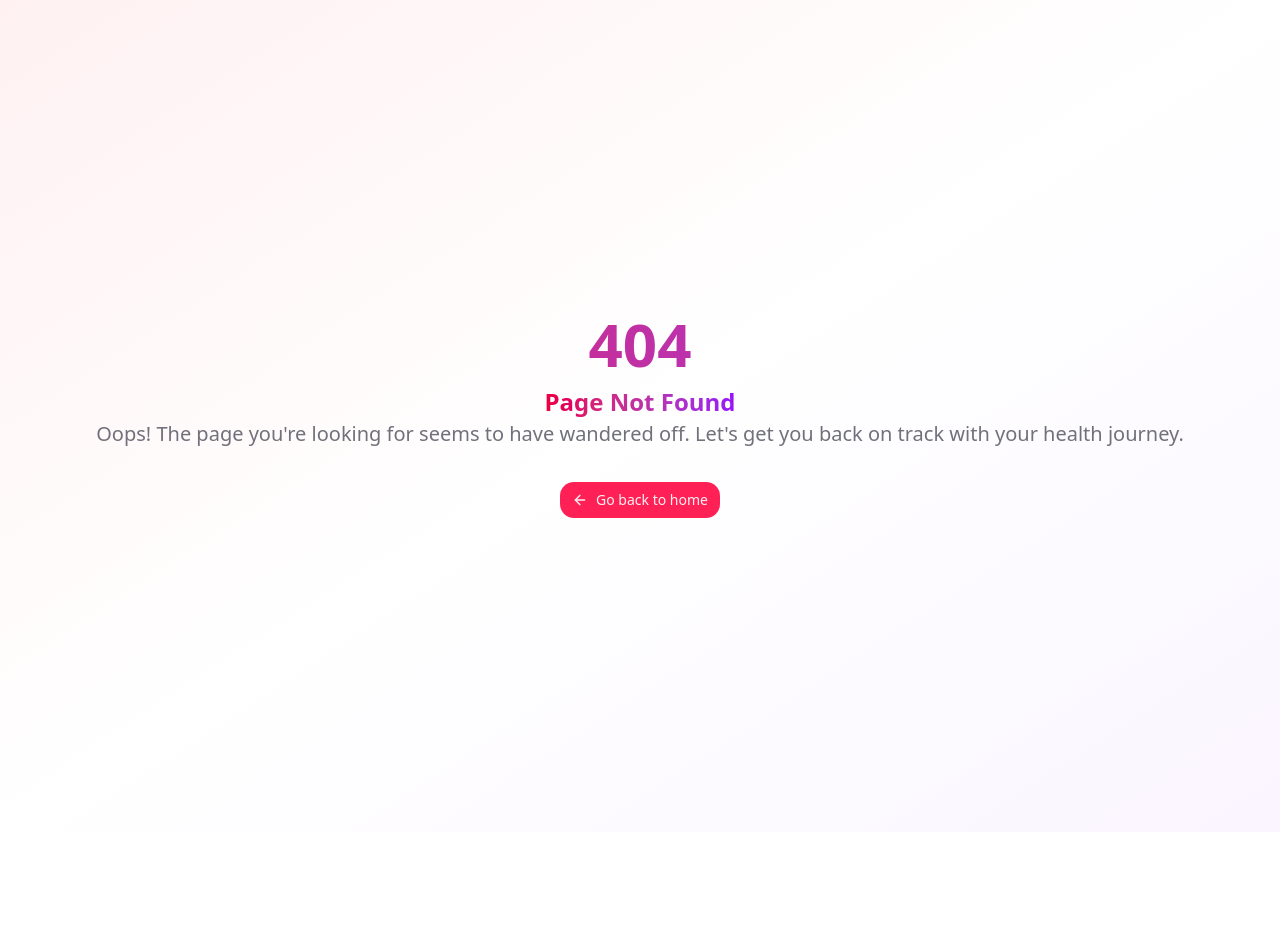
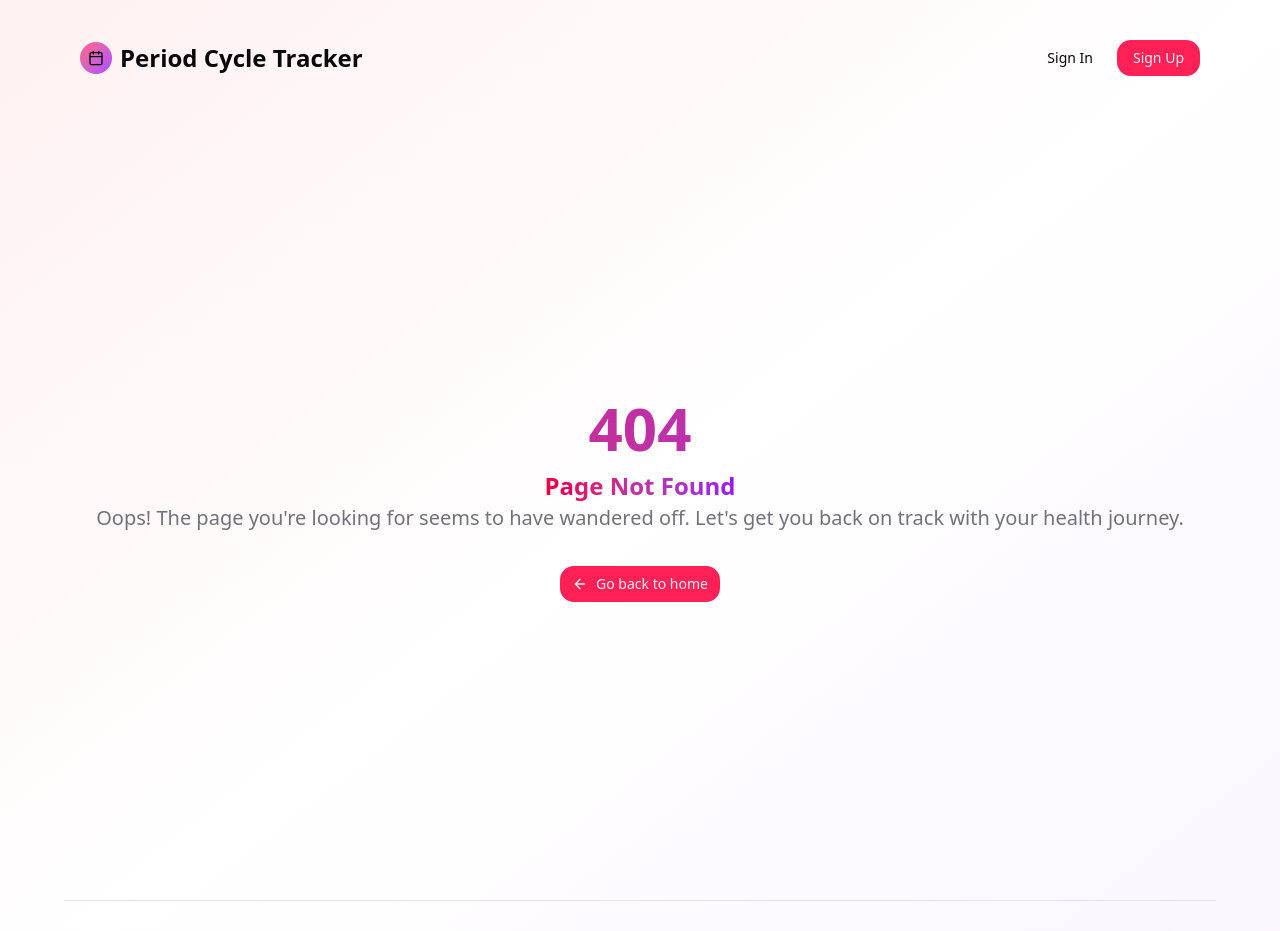
Before and after one commit to bcdipesh/period-cycle-tracker, a React (Vite) app in the folder client/: page /sign-in in a window 1280 px wide. Before the commit this address had no page. Shown: the top 931 px of the page. Before the commit the page ends 832 px from the top, so only its background shows below. Built offline with nearby package versions, Linux system fonts and the light colour scheme.

Commit message:
feat: add header and footer component into the app-layout component

```diff
--- a/client/src/layouts/app-layout.tsx
+++ b/client/src/layouts/app-layout.tsx
@@ -1,9 +1,14 @@
 import { Outlet } from 'react-router';
+
+import { Footer } from '@/components/footer';
+import { Header } from '@/components/header';
 
 export default function AppLayout() {
   return (
     <div className="min-h-screen bg-gradient-to-br from-rose-50 via-white to-purple-50 p-4 antialiased dark:from-rose-950 dark:via-gray-950 dark:to-gray-950">
+      <Header />
       <Outlet />
+      <Footer />
     </div>
   );
 }
--- a/client/src/pages/home-page.tsx
+++ b/client/src/pages/home-page.tsx
@@ -7,8 +7,6 @@ import { Card, CardContent } from '@/components/ui/card';
 export default function HomePage() {
   return (
     <>
-      {/* <Header /> */}
-
       {/* Hero Section */}
       <section className="container mx-auto max-w-6xl px-4 py-16 text-center">
         <div className="mx-auto max-w-3xl">
@@ -151,8 +149,6 @@ export default function HomePage() {
           </CardContent>
         </Card>
       </section>
-
-      {/* <Footer /> */}
     </>
   );
 }
```
